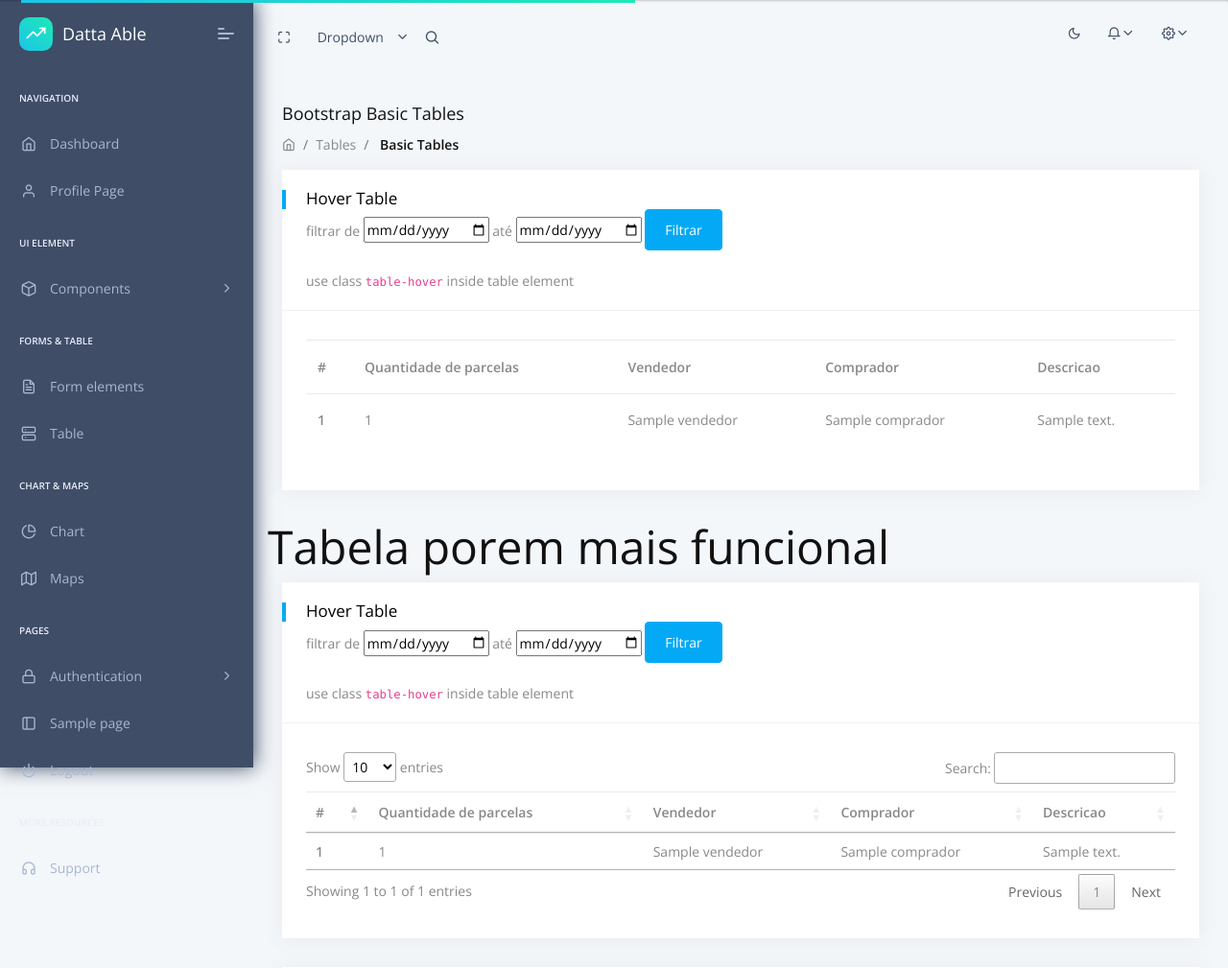
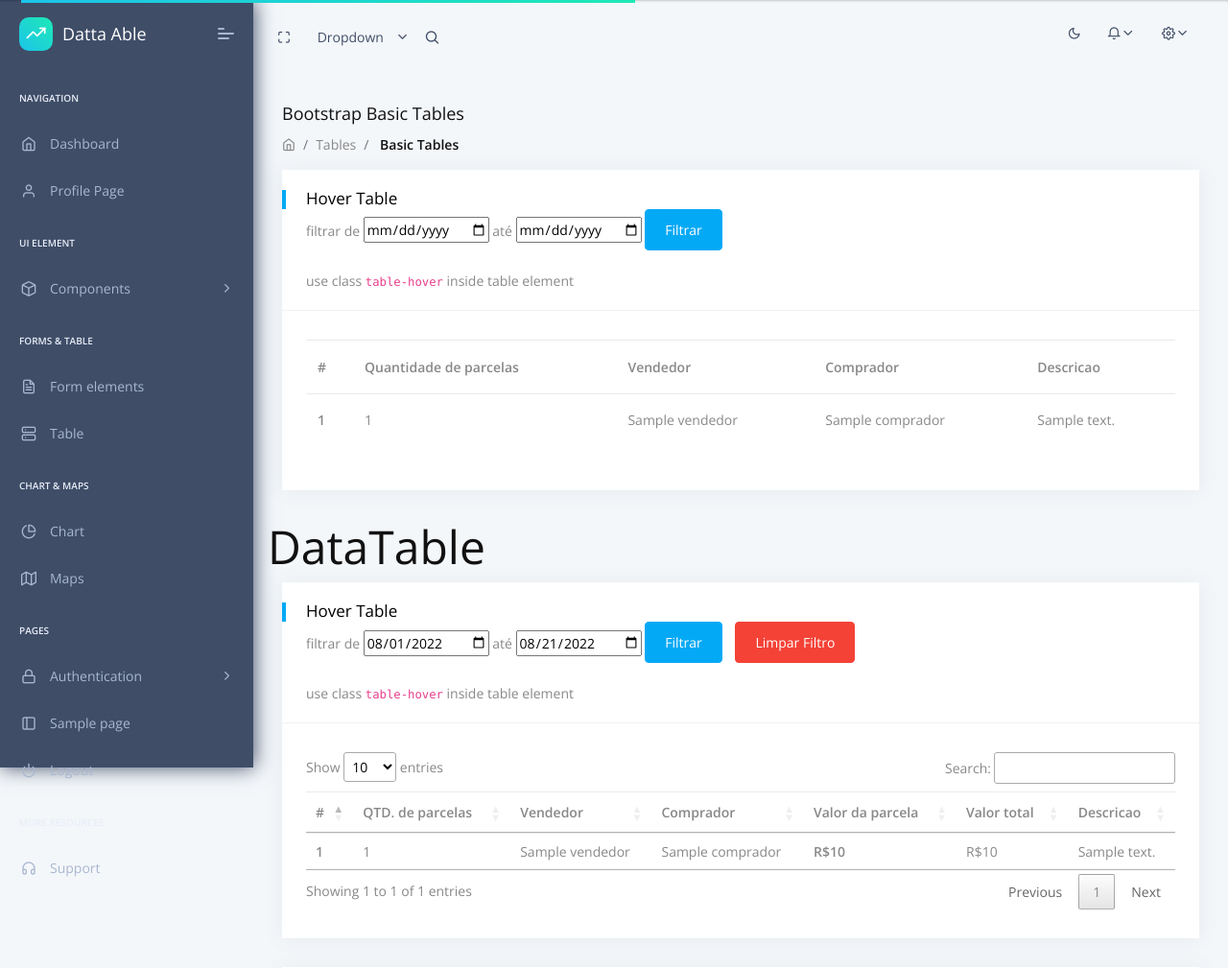
Before and after one commit to tiagond17/mecob_mar23, a Django app: template apps/templates/home/tbl_bootstrap.html in a window 1280 px wide. Shown: the top 1009 px of the page at 96% size. Run offline with Django 3.2, Linux system fonts and the light colour scheme; the template is opened without the code that fills it: most values are stand-ins (such as "Sample title", 1, 10 or a date in 2020); some libraries are stand-ins or nearby versions.

Commit message:
Last Changes

```diff
--- a/apps/home/models.py
+++ b/apps/home/models.py
@@ -7,7 +7,7 @@ from django.utils.translation import gettext_lazy as _
 """
 Copyright (c) 2019 - present AppSeed.us
 """
-
+#TODO: Remover o CDN do bootstrap do html_base
 #*consolidado_vendedor, nome sugerido por Tiago para nova tabela utilizando os dados de contratos e contrato_parcelas
 #TODO:  selecionar o que vendedo e totalizar quanto ele tem para recebe entre agosto/22
 #! Colocar uma feature em que é possivel filtrar por data de vencimento
@@ -15,7 +15,7 @@ Copyright (c) 2019 - present AppSeed.us
 from . import existing_models
 
 class ConsolidadoVendedor(models.Model):
-    contrato = models.ForeignKey(existing_models.Contratos(""), on_delete=models.CASCADE)
+    contrato = models.ForeignKey(existing_models.Contratos, on_delete=models.DO_NOTHING)
     parcelas = models.ManyToManyField(existing_models.ContratoParcelas)
 
     class Meta:
--- /dev/null
+++ b/apps/home/templatetags/utils.py
@@ -0,0 +1,14 @@
+from django.template import Library
+
+register = Library()
+
+@register.filter(name='sum_objects_value')
+def sum_objects_value(contratos):
+    return sum(
+        [contrato.vl_parcela for contrato in contratos]
+    )
+
+
+@register.filter(name='test')
+def test(value):
+    return 'adawdwad'
--- a/apps/home/urls.py
+++ b/apps/home/urls.py
@@ -6,11 +6,15 @@ Copyright (c) 2019 - present AppSeed.us
 from django.urls import path, re_path
 from apps.home import views
 
+app_name = 'home'
+
 urlpatterns = [
 
     # The home page
     path('', views.index, name='home'),
 
+    path("consulta_por_data",views.consulta_por_data, name="consulta_por_data"),
+
     # Matches any html file
     re_path(r'^.*\.*', views.pages, name='pages'),
 
--- a/apps/templates/home/tbl_bootstrap.html
+++ b/apps/templates/home/tbl_bootstrap.html
@@ -1,4 +1,9 @@
 {% extends "layouts/base.html" %} {% block title %} UI Tables {% endblock %}
+
+{% load utils %}
+{% load humanize %}
+
+{% load static %}
 
 <!-- Specific CSS goes HERE -->
 {% block stylesheets %}{% endblock stylesheets %} {% block content %}
@@ -145,17 +150,24 @@
               <!-- [ Hover-table ] end -->
 
 
-              <h1>Tabela porem mais funcional</h1>
+              <h1>DataTable</h1>
               <!-- [ Hover-table ] start -->
               <div class="col-xl-12">
                 <div class="card">
                   <div class="card-header">
                     <h5>Hover Table</h5>
-                    <p>filtrar de <input type="date" name="" id=""> até <input type="date" name="" id=""> <button class="btn btn-primary">Filtrar</button> </p>
+                    <form action="{% url 'home:consulta_por_data' %}" method="post">
+                      {% csrf_token %}
+                      <p>filtrar de
+                        <input type="date" name="data-inicio" id="data-inicio" value="2022-08-01">
+                         até
+                        <input type="date" name="data-fim" id="data-fim" value="2022-08-21">
+                        <button class="btn btn-primary">Filtrar</button>
+                        <button type="button" name="" id="" class="btn btn-danger">Limpar Filtro</button>
+                      </p>
+                    </form>
                     <span class="d-block m-t-5"
-                      >use class <code>table-hover</code> inside table
-                      element</span
-                    >
+                      >use class <code>table-hover</code> inside table element</span>
                   </div>
                   <div class="card-block table-border-style">
                     <div class="table-responsive">
@@ -163,9 +175,11 @@
                         <thead>
                           <tr>
                             <th>#</th>
-                            <th>Quantidade de parcelas</th>
+                            <th>QTD. de parcelas</th>
                             <th>Vendedor</th>
                             <th>Comprador</th>
+                            <th>Valor da parcela</th>
+                            <th>Valor total</th>
                             <th>Descricao</th>
                           </tr>
                         </thead>
@@ -176,6 +190,8 @@
                             <td>{{contrato.parcelas.count}}</td>
                             <td>{{contrato.vendedor}}</td>
                             <td>{{contrato.comprador}}</td>
+                            <th>R${{contrato.parcelas.first.vl_parcela|intcomma}}</th>
+                            <td>R${{contrato.parcelas.all|sum_objects_value|intcomma}}</td>
                             <td>{{contrato.descricao}}</td>
                           </tr>
                           {% endfor %}
--- a/core/settings.py
+++ b/core/settings.py
@@ -38,6 +38,7 @@ INSTALLED_APPS = [
     'django.contrib.contenttypes',
     'django.contrib.sessions',
     'django.contrib.messages',
+    'django.contrib.humanize',
     'django.contrib.staticfiles',
     'apps.home',                                    # Enable the inner home (home)
     'django_extensions',
```
Also changed, not shown: apps/home/views.py (+8 -1 lines), apps/home/templatetags/__init__.py (added).
